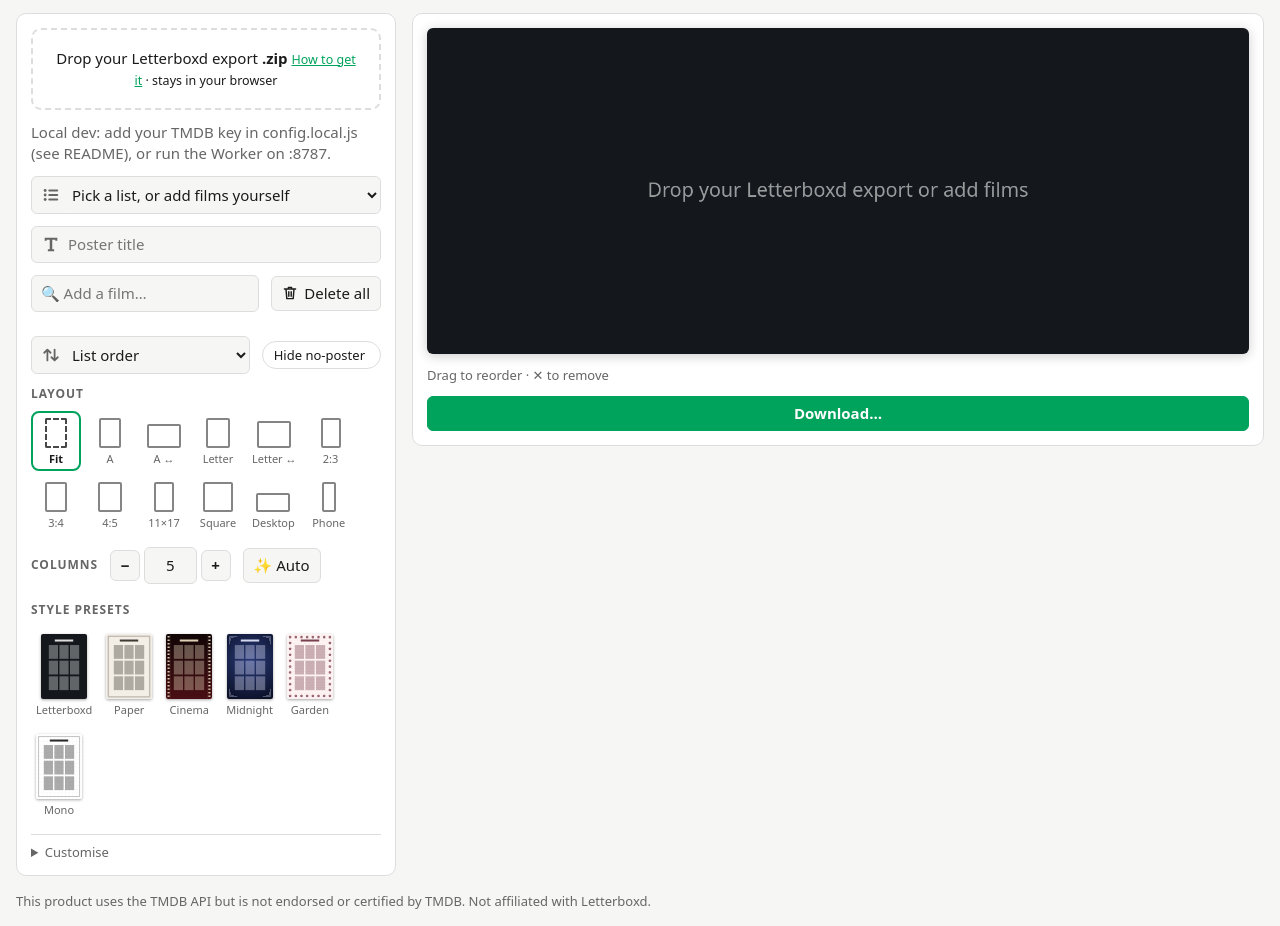
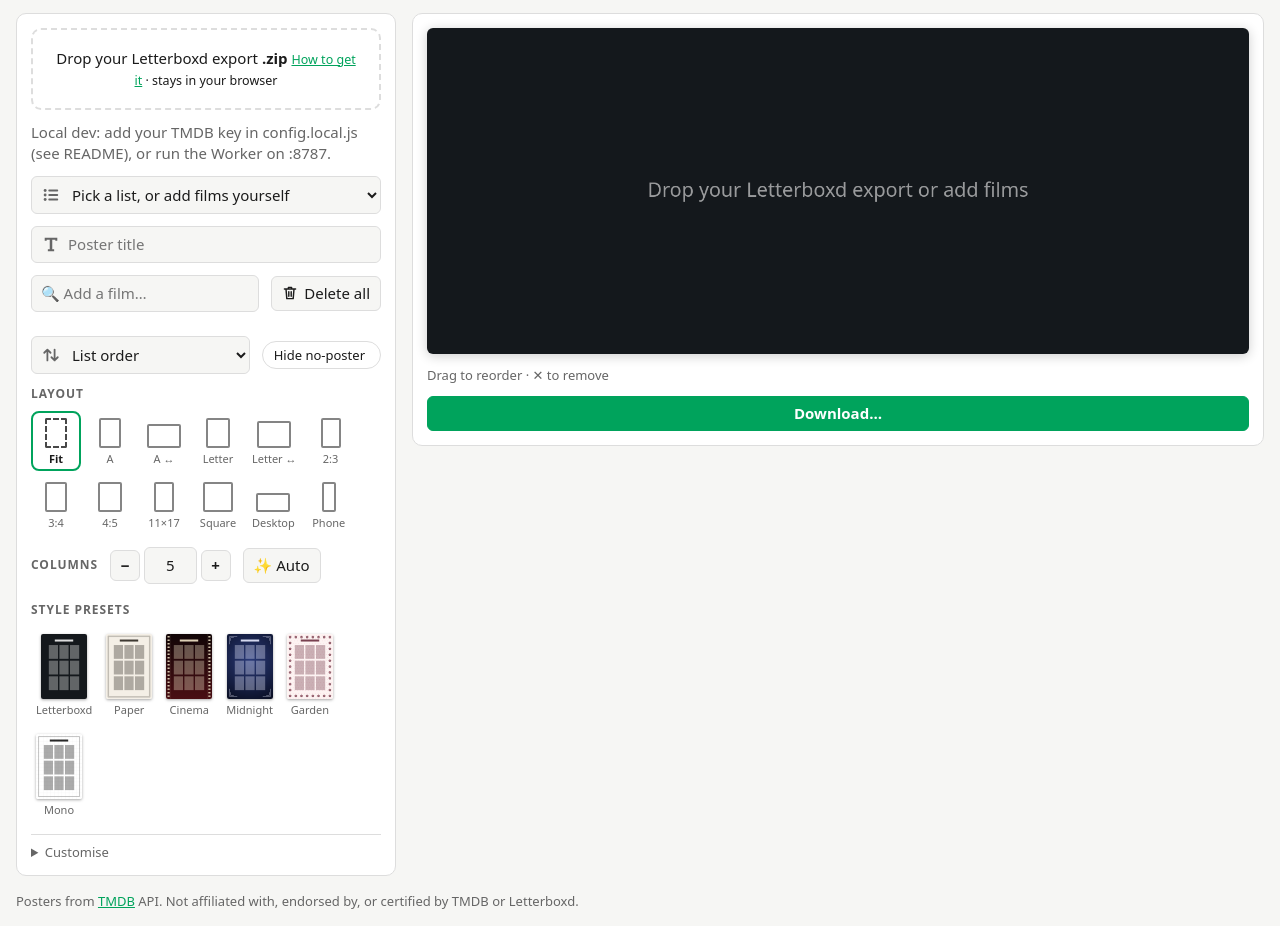
Before and after one commit to athuler/LetterboxdPosterGenerator, a website with bundled scripts: page index.html in a window 1280 px wide. Shown: the part 50-976 px from the top of the page. Built offline with nearby package versions, Linux system fonts and the light colour scheme; some packages are replaced by stand-ins of ours; no server answers.

Commit message:
Reword the footer
"Posters from TMDB API. Not affiliated with, endorsed by, or certified by
TMDB or Letterboxd.", with TMDB linked to themoviedb.org.

```diff
--- a/index.html
+++ b/index.html
@@ -290,7 +290,7 @@
   </form>
 </dialog>
 <footer>
-  This product uses the TMDB API but is not endorsed or certified by TMDB. Not affiliated with Letterboxd.
+  Posters from <a href="https://www.themoviedb.org/" target="_blank" rel="noopener">TMDB</a> API. Not affiliated with, endorsed by, or certified by TMDB or Letterboxd.
 </footer>
 </body>
 </html>
```
